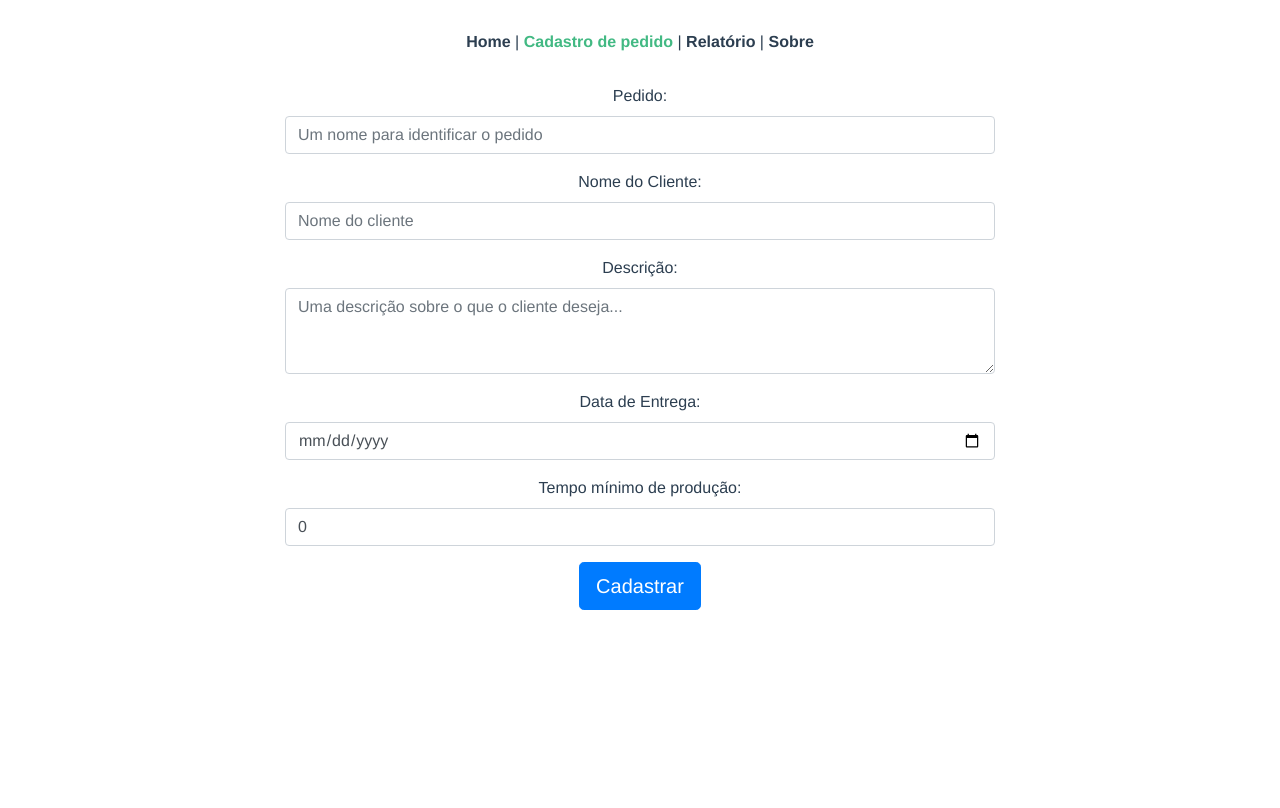
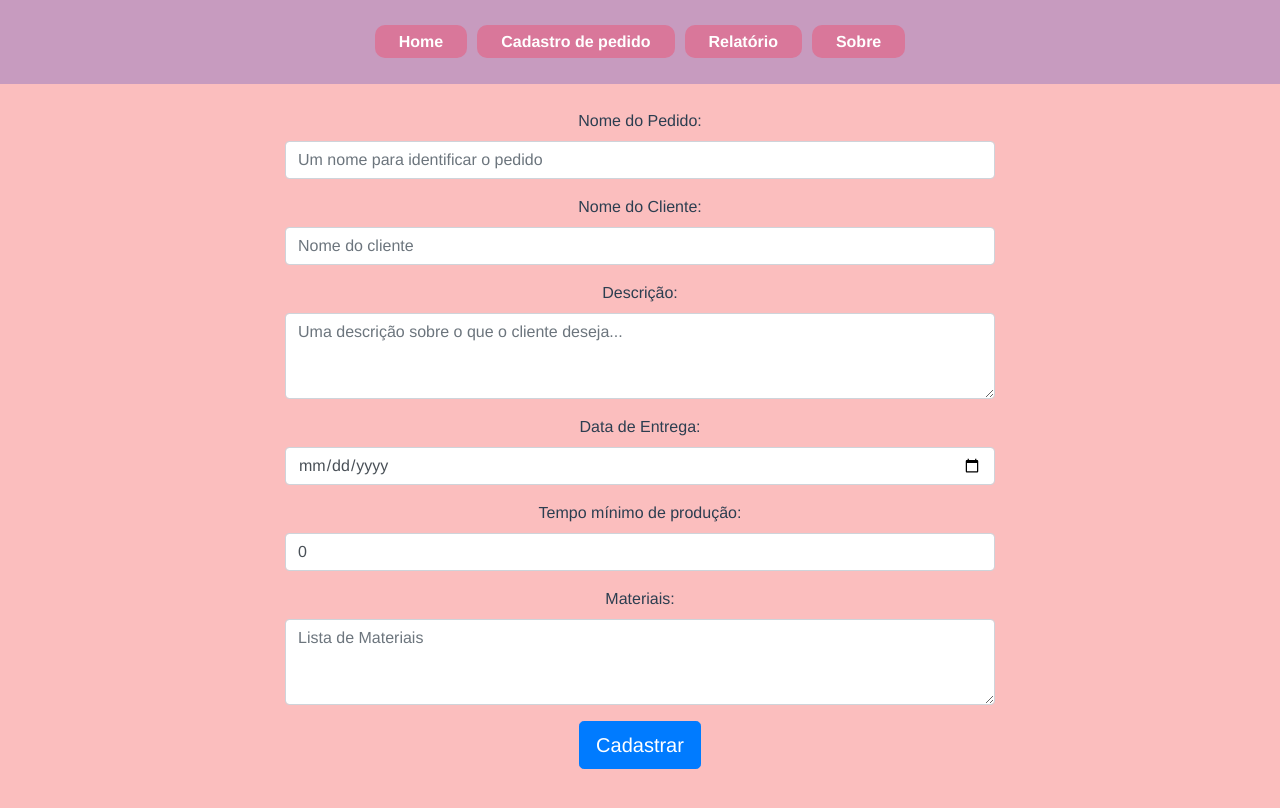
Before and after one commit to adrianorocha-dev/FlorDAcucena, a Vue app in the folder sistema/: page /cadastroCliente in a window 1280 px wide. Shown: the top 808 px of the page. Built offline with nearby package versions, Linux system fonts and the light colour scheme; the HTML template or start-up script is replaced by a standard one; what vuefire would draw is missing.

Commit message:
Correção de Bugs

```diff
--- a/sistema/src/App.vue
+++ b/sistema/src/App.vue
@@ -1,9 +1,9 @@
 <template>
   <div id="app">
     <div id="nav">
-      <router-link to="/">Home</router-link> |
-      <router-link to ="/cadastroCliente">Cadastro de pedido</router-link> |
-      <router-link to ="/relatorio">Relatório</router-link> |
+      <router-link to="/">Home</router-link>
+      <router-link to ="/cadastroCliente">Cadastro de pedido</router-link>
+      <router-link to ="/relatorio">Relatório</router-link>
       <router-link to="/about">Sobre</router-link>
     </div>
     <router-view/>
@@ -11,23 +11,29 @@
 </template>
 
 <style>
+
 #app {
   font-family: 'Avenir', Helvetica, Arial, sans-serif;
   -webkit-font-smoothing: antialiased;
   -moz-osx-font-smoothing: grayscale;
   text-align: center;
   color: #2c3e50;
+  background-color: #fbbebe;
+  padding-bottom: 1000px;
 }
 #nav {
   padding: 30px;
+  background-color: #c79bbf;
+  margin-bottom: 25px;
 }
 
 #nav a {
   font-weight: bold;
-  color: #2c3e50;
+  color: white;
+  background-color: #d9779a;
+  margin: 5px;
+  padding: 8px 24px;
+  border-radius: 10px;
 }
 
-#nav a.router-link-exact-active {
-  color: #42b983;
-}
 </style>
--- a/sistema/src/components/ListarPedidos.vue
+++ b/sistema/src/components/ListarPedidos.vue
@@ -20,7 +20,7 @@ export default {
             fields: [
                 { key: 'nomePedido', label: 'Pedido' },
                 'cliente',
-                'descricao',
+                'Descricao',
                 { key: 'dataEntrega', label: 'Data de Entrega' },
                 { key: 'tempoProducao', label: 'Tempo de Produção' },
                 'detalhes'
@@ -32,9 +32,3 @@ export default {
     }
 }
 </script>
-
-<style>
-body{
-background-color: #fbbebe;
-}
-</style>
--- a/sistema/src/components/cadastro.vue
+++ b/sistema/src/components/cadastro.vue
@@ -1,9 +1,9 @@
-<template>
+<template id="teste">
     <b-container>
         <b-col md="8" offset-md="2" sm="12" offset-sm="0">
             <b-form>
                 <b-form-group id="nomeDoPedido"
-                        label="Pedido:"
+                        label="Nome do Pedido:"
                         label-for="PedidoInput"
                         horizontal>
                     <b-form-input id="PedidoInput"
@@ -65,7 +65,20 @@
 
         </b-form-group>
 
-            <b-button size="lg" variant="primary" @click="submitPedido()">Cadastrar</b-button>
+	<b-form-group id="materiais"
+                        label="Materiais:"
+                        label-for="exampleInput3"
+                        horizontal>
+
+                    <b-form-textarea id="textarea1"
+                        placeholder="Lista de Materiais"
+                        v-model="materiais"
+                        rows="3"
+                        max-rows="3">
+                    </b-form-textarea>
+        </b-form-group>
+
+        <b-button size="lg" variant="primary" @click="submitPedido()">Cadastrar</b-button>
 
         </b-form>
         </b-col>
```
Also changed, not shown: sistema/src/components/Relatorio.vue (line endings or trailing spaces), sistema/src/components/detalhesPedido.vue (line endings or trailing spaces).
